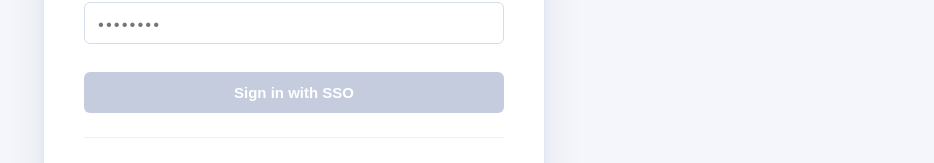
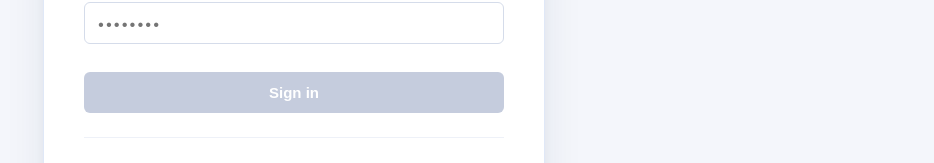
Before and after one commit to KerryMcKenzie/scoping-discovery, a React (Vite) app: page / in a window 1280 px wide. Shown: the part 467-630 px from the top of the page, without its empty margins (346-1280 px from the left). Built offline with nearby package versions, Linux system fonts and the light colour scheme.

Commit message:
index-changes

```diff
--- a/src/App.jsx
+++ b/src/App.jsx
@@ -641,7 +641,7 @@ const LoginPage = ({ onLogin }) => {
             opacity: loading ? 0.7 : 1,
           }}
         >
-          {loading ? 'Authenticating…' : 'Sign in with SSO'}
+          {loading ? 'Authenticating…' : 'Sign in'}
         </button>
 
         <div style={{
```
